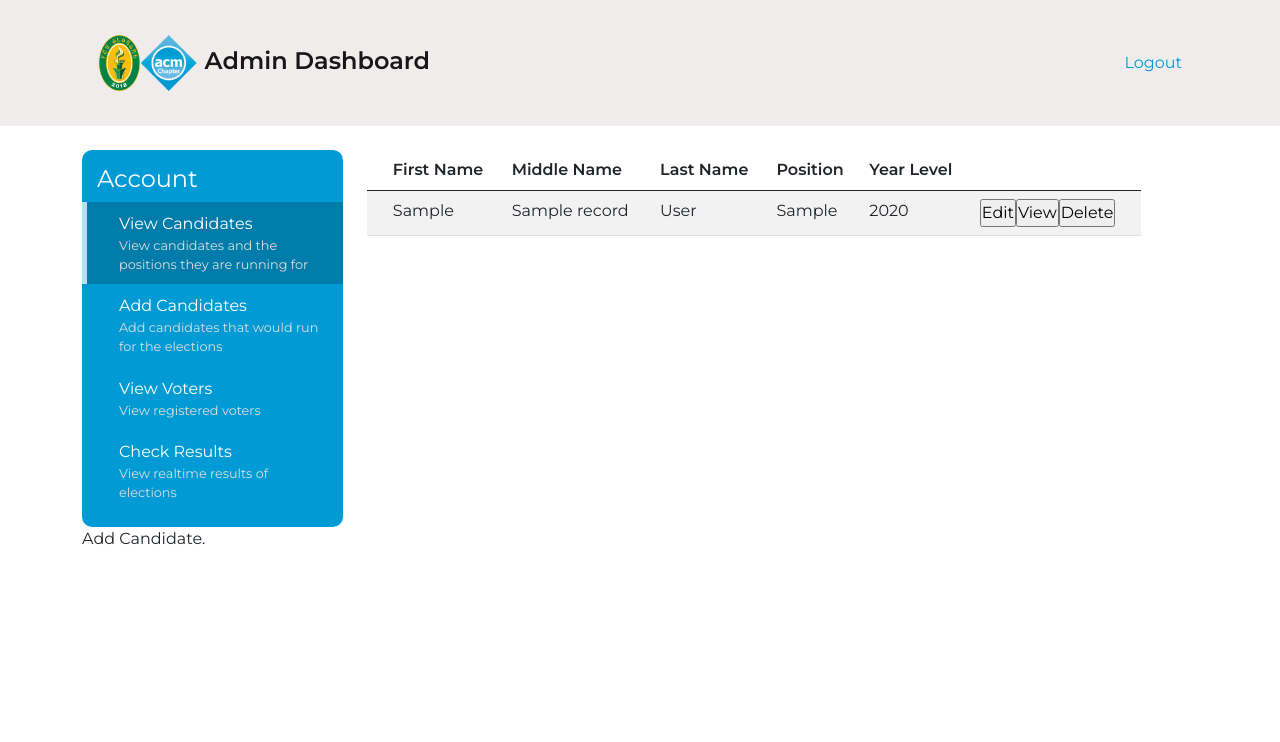
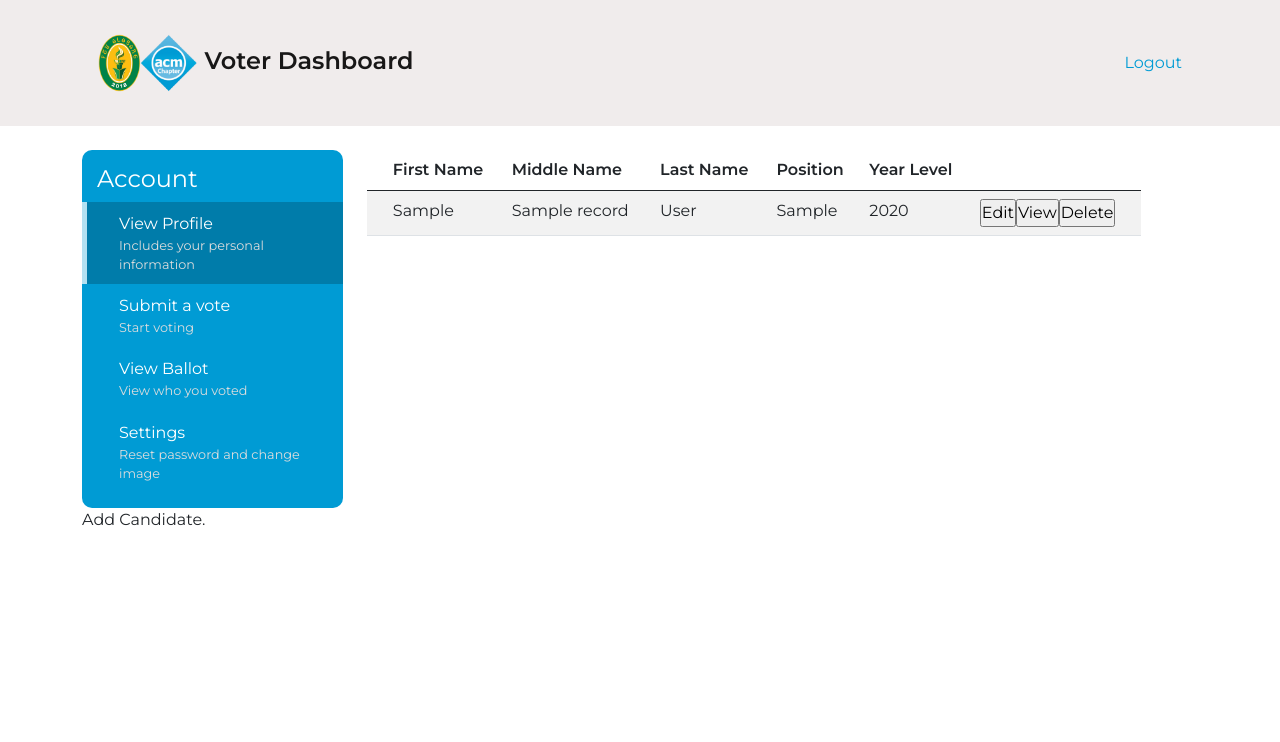
Before and after one commit to darladvd/PHP_Finals, a PHP site: page /user_home.php in a window 1280 px wide. Shown: the top 742 px of the page. Run offline with PHP 8.4, Linux system fonts and the light colour scheme; tables that the repository leaves empty or names only in its code hold one stand-in row (values such as "Sample post").

Commit message:
Added images.

```diff
--- a/user_home.php
+++ b/user_home.php
@@ -2,6 +2,7 @@
 <?php
         session_start();
         error_reporting(0);
+        ob_start();
 ?>
 
 <html>
@@ -34,7 +35,7 @@
             <div class="d-flex">
                 <div class="ms-3 d-flex flex-column">
                     <!-- <img src="images/logo.png"> -->
-                    <div class="h4"> <img src="images/logo.png"> Admin Dashboard </div>
+                    <div class="h4"> <img src="images/logo.png"> Voter Dashboard </div>
                 </div>
             </div>
         </a>
@@ -56,29 +57,29 @@
                         <li class="active"> <a href="#viewcandidates" class="text-decoration-none d-flex align-items-start" onclick="openCity(event, 'ViewCandidates')">
                                 <div class="fas fa-box pt-2 me-3"></div>
                                 <div class="d-flex flex-column">
-                                    <div class="link">View Candidates</div>
-                                    <div class="link-desc">View candidates and the positions they are running for</div>
+                                    <div class="link">View Profile</div>
+                                    <div class="link-desc">Includes your personal information</div>
                                 </div>
                             </a> </li>
                         <li> <a href="#addcandidate" class="text-decoration-none d-flex align-items-start" onclick="openCity(event, 'AddCandidate')">
                                 <div class="fas fa-box-open pt-2 me-3"></div>
                                 <div class="d-flex flex-column">
-                                    <div class="link">Add Candidates</div>
-                                    <div class="link-desc">Add candidates that would run for the elections</div>
+                                    <div class="link">Submit a vote</div>
+                                    <div class="link-desc">Start voting</div>
                                 </div>
                             </a> </li>
                         <li> <a href="#viewvoters" class="text-decoration-none d-flex align-items-start" onclick="openCity(event, 'ViewVoters')">
                                 <div class="far fa-address-book pt-2 me-3"></div>
                                 <div class="d-flex flex-column">
-                                    <div class="link">View Voters</div>
-                                    <div class="link-desc">View registered voters</div>
+                                    <div class="link">View Ballot</div>
+                                    <div class="link-desc">View who you voted</div>
                                 </div>
                             </a> </li>
                         <li> <a href="#viewresults" class="text-decoration-none d-flex align-items-start" onclick="openCity(event, 'CheckResults')">
                                 <div class="far fa-user pt-2 me-3"></div>
                                 <div class="d-flex flex-column">
-                                    <div class="link">Check Results</div>
-                                    <div class="link-desc">View realtime results of elections</div>
+                                    <div class="link">Settings</div>
+                                    <div class="link-desc">Reset password and change image</div>
                                 </div>
                             </a> </li>
                     </ul>
```
Also changed, not shown: images/auditor1.jpg (added), images/auditor2.jpg (added), images/default.jpg (added), images/ext1.png (added), images/ext2.png (added), images/int1.png (added), images/int2.png (added), images/president2.png (added), images/pro1.jpg (added), images/sec2.jpg (added), images/treasurer1.jpg (added), images/treasurer2.jpg (added), 2 other files.
